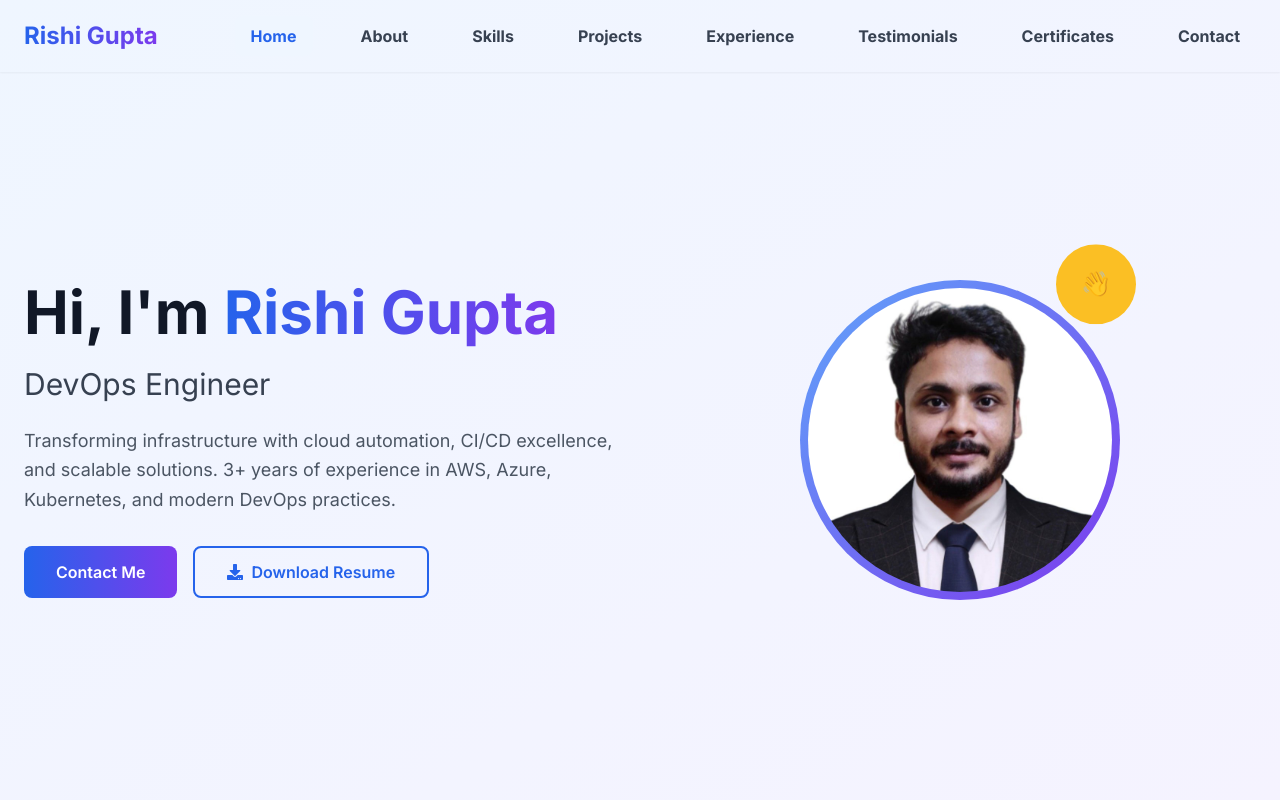
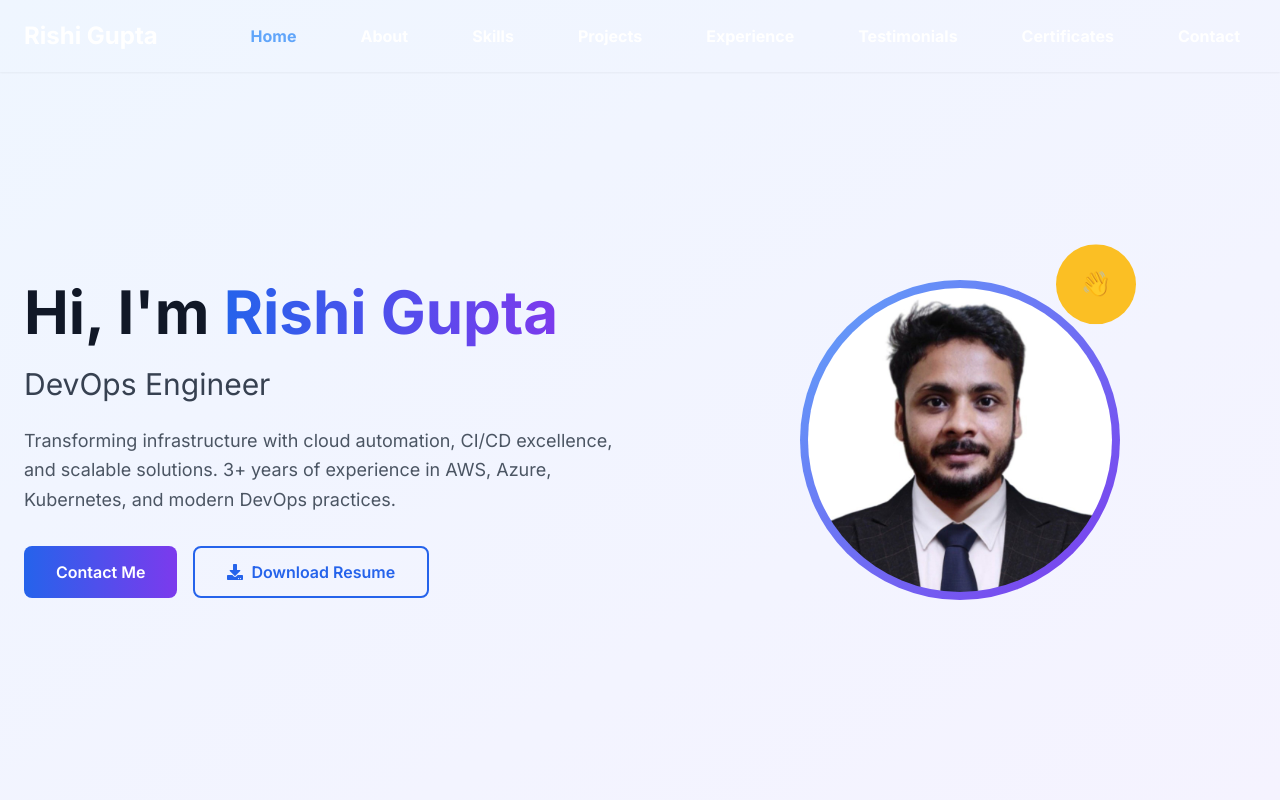
Before and after one commit to Bunnyrishi/bunnyrishi.github.io, a React (Create React App) app: page / in a window 1280 px wide. Shown: the top 800 px of the page. Built offline with nearby package versions, Linux system fonts and the light colour scheme.

Commit message:
Add dark glass background to navigation for better visibility

```diff
--- a/src/App.js
+++ b/src/App.js
@@ -236,13 +236,13 @@ function Portfolio() {
   return (
     <div className="min-h-screen bg-white">
       {/* Fixed Header */}
-      <header className="fixed top-0 left-0 right-0 z-50 bg-white/90 backdrop-blur-md shadow-sm">
+      <header className="fixed top-0 left-0 right-0 z-50 bg-black/20 backdrop-blur-md shadow-sm">
         <div className="max-w-7xl mx-auto px-6 py-4">
           <div className="flex justify-between items-center">
             <motion.div
               initial={{ opacity: 0, x: -20 }}
               animate={{ opacity: 1, x: 0 }}
-              className="text-2xl font-bold bg-gradient-to-r from-blue-600 to-purple-600 bg-clip-text text-transparent"
+              className="text-2xl font-bold text-white"
             >
               Rishi Gupta
             </motion.div>
@@ -255,8 +255,8 @@ function Portfolio() {
                   onClick={() => scrollToSection(item.id)}
                   className={`px-4 py-2 rounded-lg font-bold transition-all duration-300 ${
                     activeSection === item.id
-                      ? 'text-blue-600 bg-blue-50'
-                      : 'text-gray-700 hover:text-blue-600 hover:bg-gray-50'
+                      ? 'text-blue-400 bg-white/20 backdrop-blur-sm'
+                      : 'text-white hover:text-blue-400 hover:bg-white/10'
                   }`}
                 >
                   {item.label}
@@ -269,7 +269,7 @@ function Portfolio() {
               className="md:hidden p-2"
               onClick={() => setMobileMenuOpen(!mobileMenuOpen)}
             >
-              <FaBars className="text-xl text-gray-700" />
+              <FaBars className="text-xl text-white" />
             </button>
           </div>
 
@@ -284,7 +284,7 @@ function Portfolio() {
                 <button
                   key={item.id}
                   onClick={() => scrollToSection(item.id)}
-                  className="block w-full text-left px-4 py-2 text-gray-700 hover:text-blue-600 hover:bg-gray-50 rounded-lg"
+                  className="block w-full text-left px-4 py-2 text-white hover:text-blue-400 hover:bg-white/10 rounded-lg"
                 >
                   {item.label}
                 </button>
```
Also changed, not shown: 9 other files (tests, documents, lock files or other folders).
